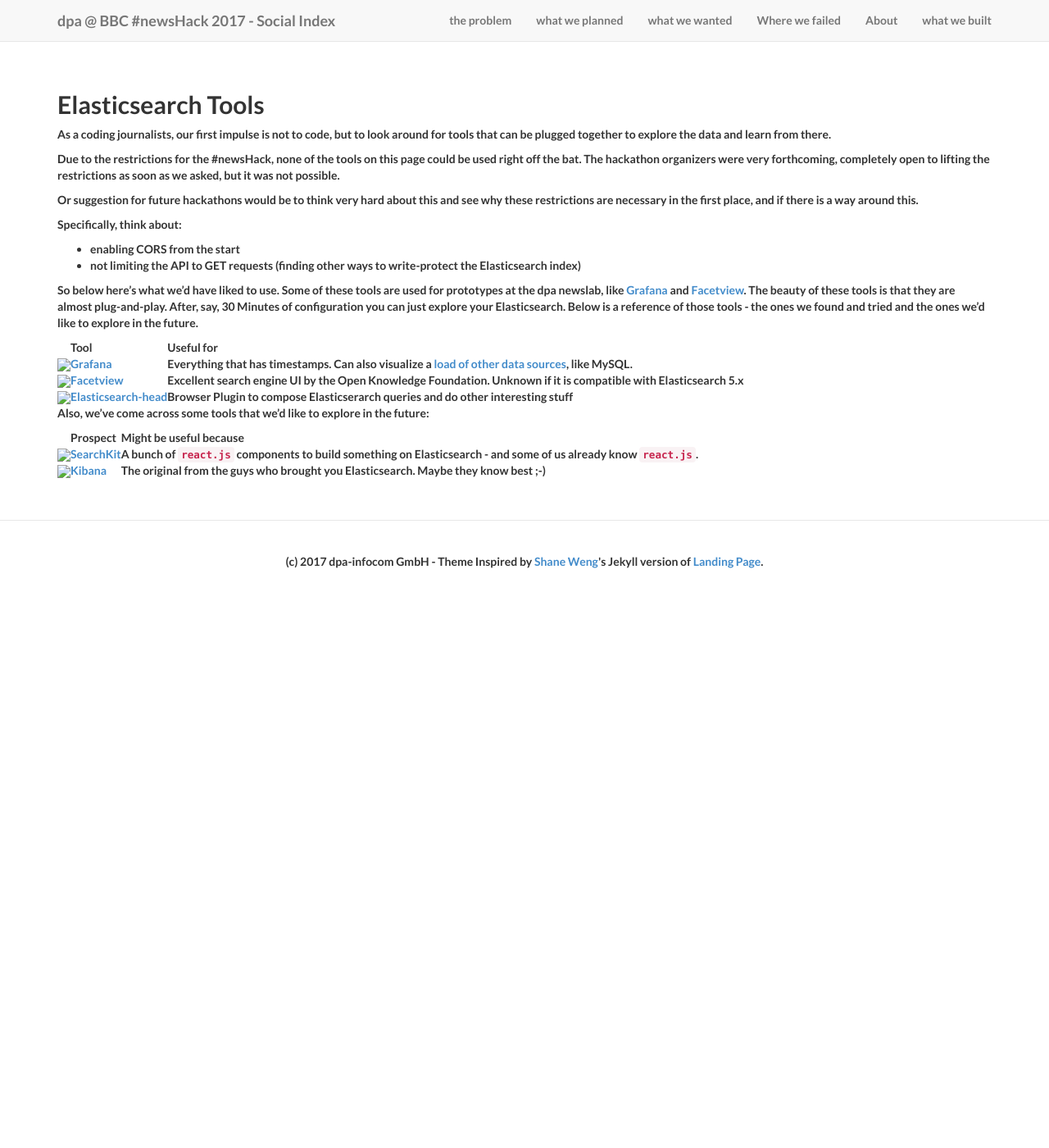
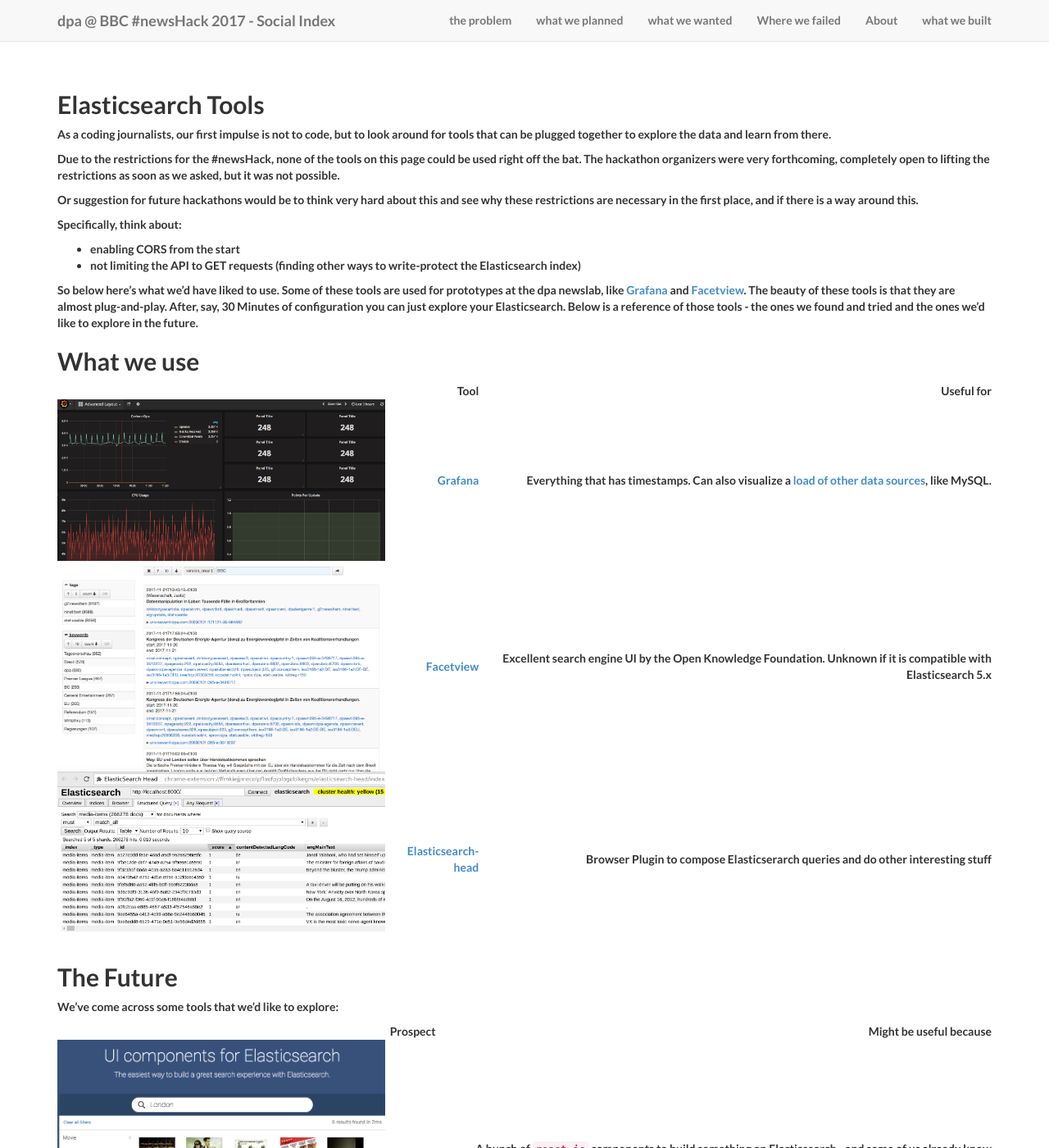
Before and after one commit to dpa-newslab/bbc-newshack-2017, a Jekyll site: the page built from tools.md, in a window 1280 px wide and 1400 px high. Shown: the whole window at 82% size. Built offline with Jekyll 4.4.1, drawn with Linux system fonts in a browser that asks for light colours.

Commit message:
better tools

```diff
--- a/_includes/content.html
+++ b/_includes/content.html
@@ -2,7 +2,7 @@
     <div class="content-section-b">
         <div class="container">
             <div class="row">
-                <div class="col-lg-12">
+                <div class="col-lg-12" style="font-family: Lato, Helvetica Neue, Helvetica,Sans">
 
             <h2>{{ page.title }}</h2>
 
--- a/tools.md
+++ b/tools.md
@@ -4,6 +4,7 @@
 title: 'Elasticsearch Tools'
 description: |
 ---
+
 
 As a coding journalists, our first impulse is not to code, but to look around for tools that can be plugged together to explore the data and learn from there.
 
@@ -18,16 +19,20 @@
 
 So below here's what we'd have liked to use. Some of these tools are used for prototypes at the dpa newslab, like [Grafana](https://grafana.com/) and [Facetview](https://github.com/okfn/facetview). The beauty of these tools is that they are almost plug-and-play. After, say, 30 Minutes of configuration you can just explore your Elasticsearch. Below is a reference of those tools - the ones we found and tried and the ones we'd like to explore in the future.
 
+## What we use
+
 |   |Tool| Useful for |
-| --- | ----------------------------------- | ------------ |
-| <img src="img/Grafana.png" width="200px">  | [Grafana](https://grafana.com/)   | Everything that has timestamps. Can also visualize a [load of other data sources](http://docs.grafana.org/features/datasources/), like MySQL.|
-| <img src="img/Facet_view.png" width="200px">   | [Facetview](https://github.com/okfn/facetview) | Excellent search engine UI by the Open Knowledge Foundation. Unknown if it is compatible with Elasticsearch 5.x |
-| <img src="img/elasticsearch-head.png" width="200px">   | [Elasticsearch-head](https://github.com/mobz/elasticsearch-head) | Browser Plugin to compose Elasticserarch queries and do other interesting stuff |
+| --- | -----------------------------------:| ------------:|
+| <img src="../img/Grafana.png" width="400px">  | [Grafana](https://grafana.com/)   | Everything that has timestamps. Can also visualize a [load of other data sources](http://docs.grafana.org/features/datasources/), like MySQL.|
+| <img src="../img/Facet_view.png" width="400px">   | [Facetview](https://github.com/okfn/facetview) | Excellent search engine UI by the Open Knowledge Foundation. Unknown if it is compatible with Elasticsearch 5.x |
+| <img src="../img/elasticsearch-head.png" width="400px">   | [Elasticsearch-head](https://github.com/mobz/elasticsearch-head) | Browser Plugin to compose Elasticserarch queries and do other interesting stuff |
 
 
-Also, we've come across some tools that we'd like to explore in the future:
+## The Future
+
+We've come across some tools that we'd like to explore:
 
 |   |Prospect| Might be useful because |
-| --- | ----------------------------------- | ------------ |
-| <img src="img/Searchkit.png" width="200px">   | [SearchKit](http://www.searchkit.co/) | A bunch of `react.js` components to build something on Elasticsearch - and some of us already know `react.js`. |
-| <img src="img/Kibana.png" width="200px">   | [Kibana](https://www.elastic.co/products/kibana) | The original from the guys who brought you Elasticsearch. Maybe they know best ;-) |
+| --- | -----------------------------------:| ------------:|
+| <img src="../img/Searchkit.png" width="400px">   | [SearchKit](http://www.searchkit.co/) | A bunch of `react.js` components to build something on Elasticsearch - and some of us already know `react.js`. |
+| <img src="../img/Kibana.png" width="400px">   | [Kibana](https://www.elastic.co/products/kibana) | The original from the guys who brought you Elasticsearch. Maybe they know best ;-) |
```
